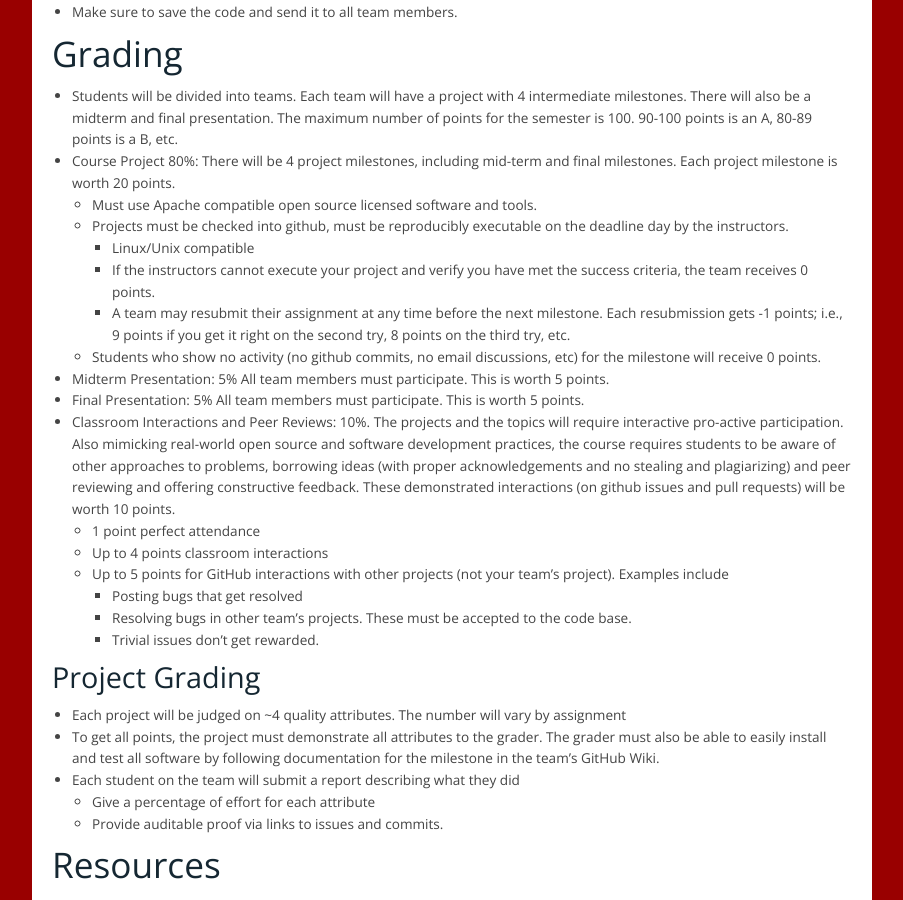
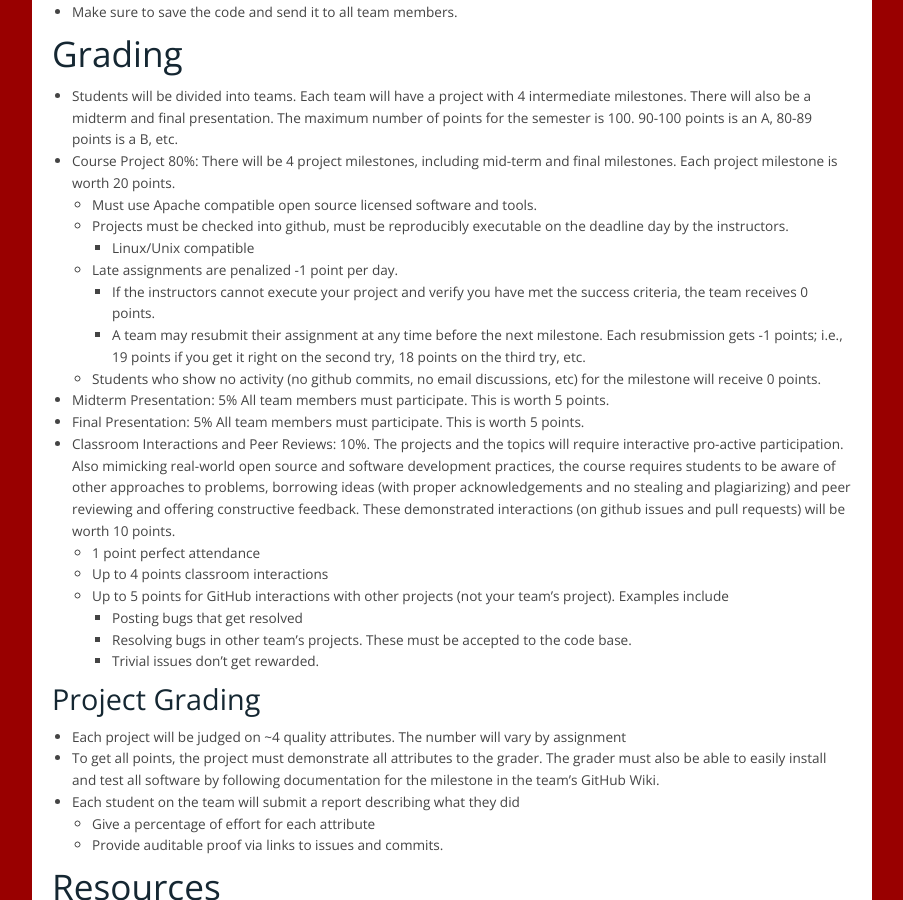
Before and after one commit to airavata-courses/airavata-courses.github.io, a Jekyll site: the page built from index.md, in a window 1280 px wide and 900 px high, scrolled down 1627 px. Shown: the whole window, without its empty margins (258-1161 px from the left). Built offline with Jekyll 4.4.1, drawn with Linux system fonts in a browser that asks for light colours.

Commit message:
Clarifying penalties for late submissions

```diff
--- a/index.md
+++ b/index.md
@@ -69,8 +69,9 @@ Each team will have a project with 4 intermediate milestones.  There will also b
     * Must use Apache compatible open source licensed software and tools.
      * Projects must be checked into github, must be reproducibly executable on the deadline day by the instructors.
         * Linux/Unix compatible
+	* Late assignments are penalized -1 point per day.
         * If the instructors cannot execute your project and verify you have met the success criteria, the team receives 0 points.
-        * A team may resubmit their assignment at any time before the next milestone. Each resubmission gets -1 points; i.e., 9 points if you get it right on the second try, 8 points on the third try, etc.
+        * A team may resubmit their assignment at any time before the next milestone. Each resubmission gets -1 points; i.e., 19 points if you get it right on the second try, 18 points on the third try, etc.
     * Students who show no activity (no github commits, no email discussions, etc) for the milestone will receive 0 points.
 * Midterm Presentation: 5%  All team members must participate. This is worth 5 points.
 * Final Presentation: 5% All team members must participate. This is worth 5 points.
```
